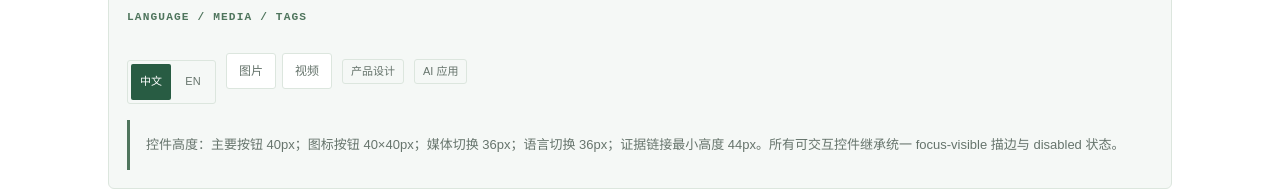
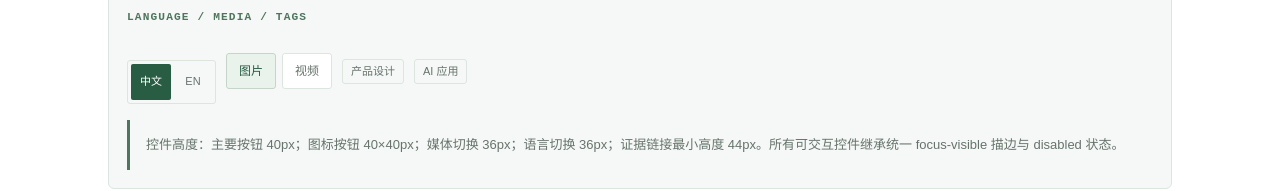
Before and after one commit to Three-period/project-nebula-, a website: page design-system.html in a window 1280 px wide. In both pictures the pointer is over the button "图片". Shown: the part 2091-2282 px from the top of the page. Drawn offline with Linux system fonts and the light colour scheme.

Commit message:
fix(ui): add media tab and capability card states

```diff
--- a/assets/css/components.css
+++ b/assets/css/components.css
@@ -356,7 +356,7 @@
 
 /* 09 · Interaction states and motion */
 @media (hover: hover) and (prefers-reduced-motion: no-preference) {
-  .project:hover, .document-card:hover, .article-row:hover {
+  .project:hover, .document-card:hover, .article-row:hover, .capability-card:hover {
     transform: translateY(-2px);
     border-color: var(--color-line-strong);
     box-shadow: var(--shadow-spatial);
@@ -401,6 +401,11 @@
   border-color: var(--color-primary);
   background: var(--color-primary);
   color: #fff;
+}
+.media-tab:hover:not([aria-selected="true"]) {
+  border-color: var(--color-line-strong);
+  background: var(--color-primary-soft);
+  color: var(--color-primary);
 }
 .media-stage {
   display: grid;
```
